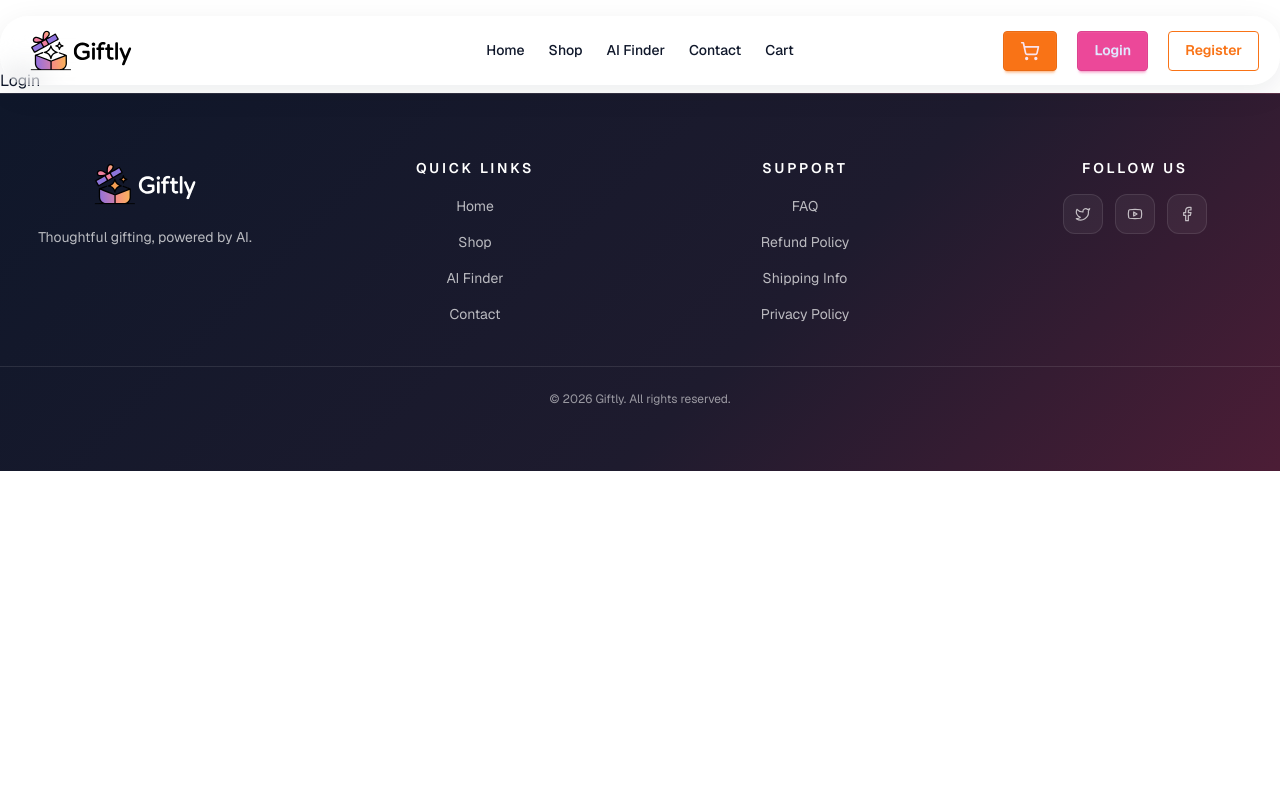
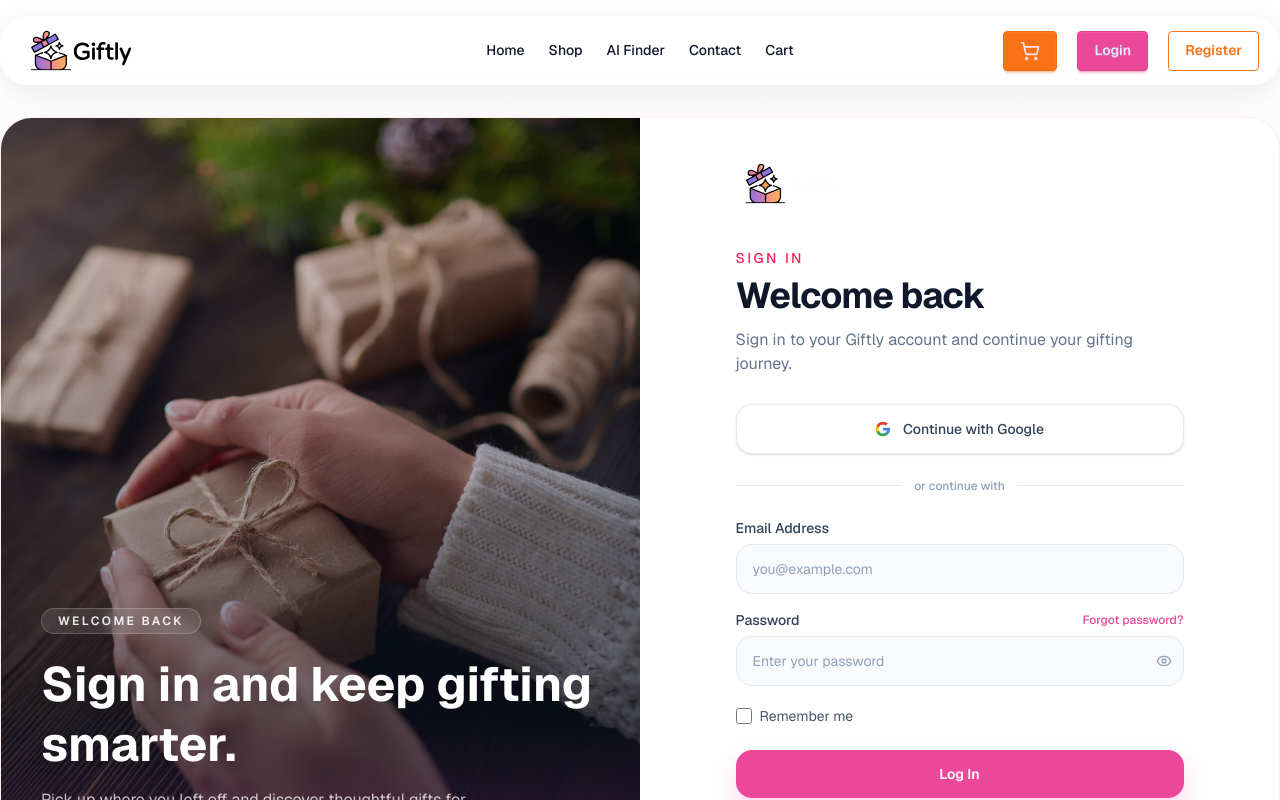
Before and after one commit to mahdi9162/Giftly-Client-Side, a Next.js app: page /login in a window 1280 px wide. Shown: the top 800 px of the page. Built offline with nearby package versions, Linux system fonts and the light colour scheme.

Commit message:
feat(auth): add login page with consistent split layout and branded UI

```diff
--- a/src/app/(with-navbar)/login/page.tsx
+++ b/src/app/(with-navbar)/login/page.tsx
@@ -1,11 +1,198 @@
-import React from 'react';
+"use client";
 
-const page = () => {
-    return (
-        <div>
-            Login
+import Image from "next/image";
+import Link from "next/link";
+import { Eye, EyeOff } from "lucide-react";
+import { useState } from "react";
+import Container from "@/components/shared/Container";
+
+const LoginPage = () => {
+  const [showPassword, setShowPassword] = useState(false);
+
+  return (
+    <section className="bg-[linear-gradient(180deg,#fff_0%,#fff7fb_100%)] py-8 md:py-10 lg:py-12">
+      <Container>
+        <div className="overflow-hidden rounded-[32px] border border-rose-100/70 bg-white shadow-[0_24px_80px_rgba(15,23,42,0.08)]">
+          <div className="grid min-h-[760px] grid-cols-1 lg:grid-cols-2">
+            {/* LEFT — image panel */}
+            <div className="relative hidden lg:block">
+              <Image
+                src="/assets/images/login_image.webp"
+                alt="Giftly login visual"
+                fill
+                priority
+                className="object-cover"
+              />
+
+              {/* overlay */}
+              <div className="absolute inset-0 bg-[linear-gradient(180deg,rgba(15,23,42,0.10)_0%,rgba(15,23,42,0.30)_45%,rgba(15,23,42,0.70)_100%)]" />
+
+              {/* subtle glow */}
+              <div className="absolute inset-x-0 bottom-0 h-40 bg-[linear-gradient(to_top,rgba(236,72,153,0.16),transparent)]" />
+
+              {/* caption */}
+              <div className="absolute bottom-10 left-10 right-10">
+                <p className="inline-flex rounded-full border border-white/20 bg-white/10 px-4 py-1 text-xs font-semibold uppercase tracking-[0.2em] text-white/90 backdrop-blur-sm">
+                  Welcome Back
+                </p>
+
+                <h2 className="mt-5 text-4xl font-bold leading-tight text-white drop-shadow-lg xl:text-5xl">
+                  Sign in and keep gifting smarter.
+                </h2>
+
+                <p className="mt-3 max-w-md text-sm leading-7 text-white/75 xl:text-base">
+                  Pick up where you left off and discover thoughtful gifts for
+                  every moment that matters.
+                </p>
+              </div>
+            </div>
+
+            {/* RIGHT — form panel */}
+            <div className="flex items-center justify-center bg-white px-6 py-10 sm:px-8 md:px-10 lg:px-14">
+              <div className="w-full max-w-md">
+                {/* logo */}
+                <Link href="/" className="inline-block">
+                  <Image
+                    src="/assets/logo/logo-dark.svg"
+                    alt="Giftly"
+                    width={118}
+                    height={42}
+                    className="mb-8"
+                  />
+                </Link>
+
+                {/* heading */}
+                <div>
+                  <p className="text-sm font-medium uppercase tracking-[0.18em] text-rose-500">
+                    Sign in
+                  </p>
+                  <h1 className="mt-2 text-3xl font-bold tracking-tight text-slate-900 md:text-4xl">
+                    Welcome back
+                  </h1>
+                  <p className="mt-3 text-sm leading-6 text-slate-500 md:text-base">
+                    Sign in to your Giftly account and continue your gifting
+                    journey.
+                  </p>
+                </div>
+
+                {/* Google button */}
+                <button
+                  type="button"
+                  className="mt-7 flex w-full items-center justify-center gap-3 rounded-2xl border border-slate-200 bg-white px-4 py-3.5 text-sm font-medium text-slate-700 shadow-sm transition-all duration-200 hover:border-rose-200 hover:bg-rose-50/50"
+                >
+                  <svg className="h-4 w-4" viewBox="0 0 24 24" aria-hidden="true">
+                    <path
+                      d="M22.56 12.25c0-.78-.07-1.53-.2-2.25H12v4.26h5.92c-.26 1.37-1.04 2.53-2.21 3.31v2.77h3.57c2.08-1.92 3.28-4.74 3.28-8.09z"
+                      fill="#4285F4"
+                    />
+                    <path
+                      d="M12 23c2.97 0 5.46-.98 7.28-2.66l-3.57-2.77c-.98.66-2.23 1.06-3.71 1.06-2.86 0-5.29-1.93-6.16-4.53H2.18v2.84C3.99 20.53 7.7 23 12 23z"
+                      fill="#34A853"
+                    />
+                    <path
+                      d="M5.84 14.09c-.22-.66-.35-1.36-.35-2.09s.13-1.43.35-2.09V7.07H2.18C1.43 8.55 1 10.22 1 12s.43 3.45 1.18 4.93l3.66-2.84z"
+                      fill="#FBBC05"
+                    />
+                    <path
+                      d="M12 5.38c1.62 0 3.06.56 4.21 1.64l3.15-3.15C17.45 2.09 14.97 1 12 1 7.7 1 3.99 3.47 2.18 7.07l3.66 2.84c.87-2.6 3.3-4.53 6.16-4.53z"
+                      fill="#EA4335"
+                    />
+                  </svg>
+                  Continue with Google
+                </button>
+
+                {/* divider */}
+                <div className="my-6 flex items-center gap-3">
+                  <div className="h-px flex-1 bg-slate-200" />
+                  <span className="text-xs font-medium text-slate-400">
+                    or continue with
+                  </span>
+                  <div className="h-px flex-1 bg-slate-200" />
+                </div>
+
+                {/* form */}
+                <form className="space-y-4">
+                  {/* email */}
+                  <div>
+                    <label className="mb-1.5 block text-sm font-medium text-slate-700">
+                      Email Address
+                    </label>
+                    <input
+                      type="email"
+                      placeholder="you@example.com"
+                      className="w-full rounded-2xl border border-slate-200 bg-slate-50 px-4 py-3.5 text-sm text-slate-800 outline-none transition placeholder:text-slate-400 focus:border-rose-300 focus:bg-white focus:ring-4 focus:ring-rose-100"
+                    />
+                  </div>
+
+                  {/* password */}
+                  <div>
+                    <div className="mb-1.5 flex items-center justify-between">
+                      <label className="block text-sm font-medium text-slate-700">
+                        Password
+                      </label>
+                      <Link
+                        href="/forgot-password"
+                        className="text-xs font-medium text-primary hover:underline"
+                      >
+                        Forgot password?
+                      </Link>
+                    </div>
+
+                    <div className="relative">
+                      <input
+                        type={showPassword ? "text" : "password"}
+                        placeholder="Enter your password"
+                        className="w-full rounded-2xl border border-slate-200 bg-slate-50 px-4 py-3.5 pr-11 text-sm text-slate-800 outline-none transition placeholder:text-slate-400 focus:border-rose-300 focus:bg-white focus:ring-4 focus:ring-rose-100"
+                      />
+                      <button
+                        type="button"
+                        onClick={() => setShowPassword((p) => !p)}
+                        className="absolute right-3 top-1/2 -translate-y-1/2 text-slate-400 transition hover:text-slate-600"
+                        aria-label={showPassword ? "Hide password" : "Show password"}
+                      >
+                        {showPassword ? (
+                          <EyeOff className="h-4 w-4" />
+                        ) : (
+                          <Eye className="h-4 w-4" />
+                        )}
+                      </button>
+                    </div>
+                  </div>
+
+                  {/* remember me */}
+                  <div className="flex items-center justify-between pt-1">
+                    <label className="flex items-center gap-2 text-sm text-slate-600">
+                      <input
+                        type="checkbox"
+                        className="h-4 w-4 rounded border-slate-300 text-primary focus:ring-primary/30"
+                      />
+                      Remember me
+                    </label>
+                  </div>
+
+                  {/* submit */}
+                  <button
+                    type="submit"
+                    className="mt-2 w-full rounded-2xl bg-primary px-4 py-3.5 text-sm font-semibold text-white shadow-[0_12px_24px_rgba(236,72,153,0.22)] transition-all duration-200 hover:brightness-95"
+                  >
+                    Log In
+                  </button>
+                </form>
+
+                {/* register link */}
+                <p className="mt-6 text-center text-sm text-slate-500">
+                  Don&apos;t have an account?{" "}
+                  <Link href="/register" className="font-semibold text-primary hover:underline">
+                    Create one
+                  </Link>
+                </p>
+              </div>
+            </div>
+          </div>
         </div>
-    );
+      </Container>
+    </section>
+  );
 };
 
-export default page;
+export default LoginPage;
```
